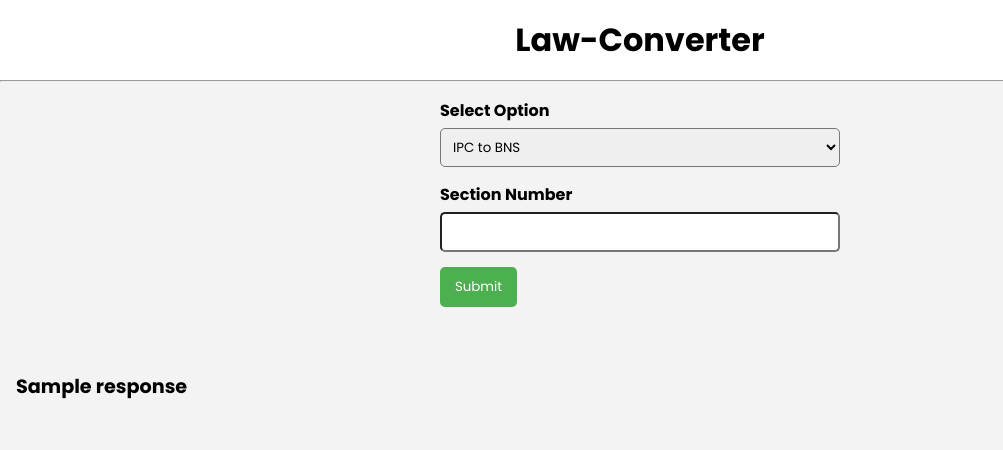
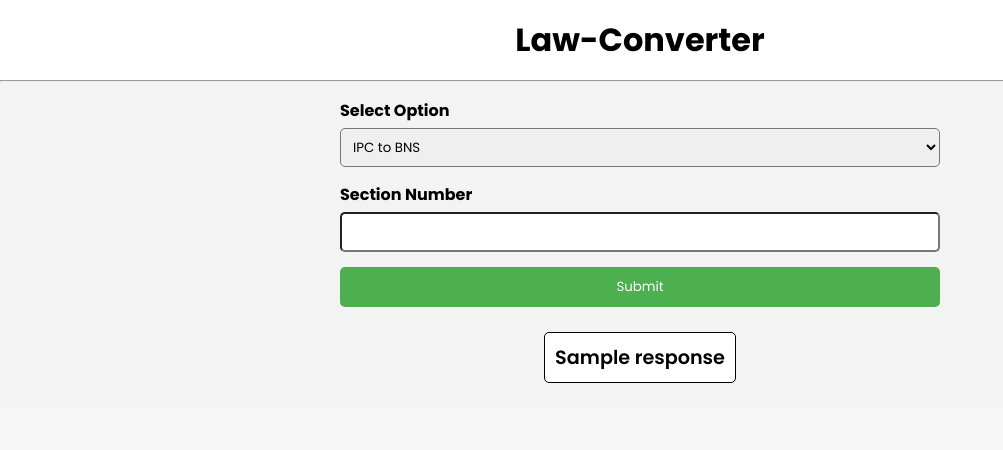
Before and after one commit to meeheer123/law-converter, a Flask app: template templates/index.html in a window 1280 px wide. Shown: the top 450 px of the page, without its empty margins (0-1003 px from the left). Run offline with Flask 3, Linux system fonts and the light colour scheme; the template is opened without the code that fills it: most values are stand-ins (such as "Sample title", 1, 10 or a date in 2020).

Commit message:
frontend update

```diff
--- a/static/style.css
+++ b/static/style.css
@@ -20,12 +20,15 @@ body,html{
 }
 
 form {
-    max-width: 400px;
+    max-width: 600px;
     margin: 0 auto;
 }
 
 .form-item {
     margin-bottom: 15px;
+    display: flex;
+    flex-direction: column;
+    text-align: left;
 }
 
 label {
@@ -48,6 +51,7 @@ select{
 }
 
 button {
+
     padding: 10px 15px;
     background-color: #4CAF50;
     color: white;
@@ -59,3 +63,22 @@ button {
 button:hover {
     background-color: #45a049;
 }
+
+.response-container{
+    display: flex;
+    align-items:center;
+    justify-content: center;
+}
+.response {
+    white-space: pre-wrap;
+    border: #000 solid 1px;
+    padding: 10px;
+    margin: 10px;
+    border-radius: 5px;
+    max-width: 600px;
+    background-color: #fff;
+}
+.response .first-line {
+    font-size: larger;
+    font-weight: 600;
+}
--- a/templates/index.html
+++ b/templates/index.html
@@ -5,15 +5,7 @@
     <meta name="viewport" content="width=device-width, initial-scale=1.0">
     <title>Law-Converter</title>
     <link rel="stylesheet" href="{{ url_for('static', filename='style.css') }}">
-    <style>
-        .response {
-            white-space: pre-wrap; /* To respect newlines */
-        }
-        .response .first-line {
-            font-size: larger;
-            font-weight: bold;
-        }
-    </style>
+
 </head>
 <body>
     <div class="container1">
@@ -37,14 +29,27 @@
                 <button type="submit">Submit</button>
             </div>
         </form>
-        <div class="response">
-            <p id="response">{{response}}</p>
+        <div class="response-container">
+            <p class="response" id="response">{{response}}</p>
         </div>
     </div>
     <script>
         document.addEventListener('DOMContentLoaded', function() {
             const responseElement = document.getElementById('response');
             let responseText = responseElement.innerHTML;
+
+            try {
+                // Parse the JSON response
+                const responseJson = JSON.parse(responseText);
+
+                // Convert JSON to a readable string format
+                responseText = JSON.stringify(responseJson, null, 2);
+
+                // Remove the first and last curly braces and process the text
+                responseText = responseText.replace(/^{/, '').replace(/}$/, '').trim();
+            } catch (e) {
+                console.error("Response is not a valid JSON");
+            }
 
             // Replace \r and \n with actual new lines
             responseText = responseText.replace(/\\r/g, '').replace(/\\n/g, '\n');
@@ -61,7 +66,7 @@
             responseText = lines.join('\n');
 
             // Set the processed text back to the response element
-            responseElement.innerHTML = responseText;
+            document.querySelector('.response-container').innerHTML = `<p class="response">${responseText}</p>`;
         });
     </script>
 </body>
```
